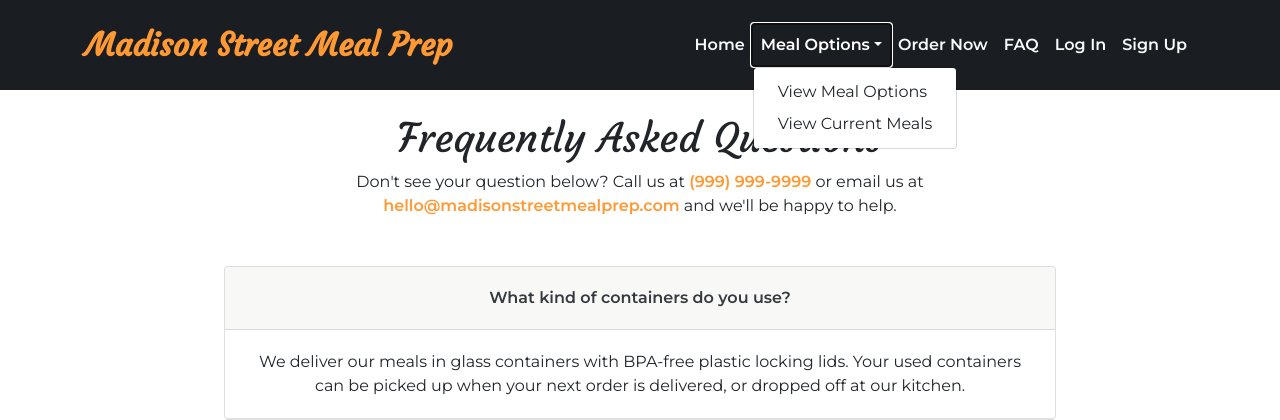
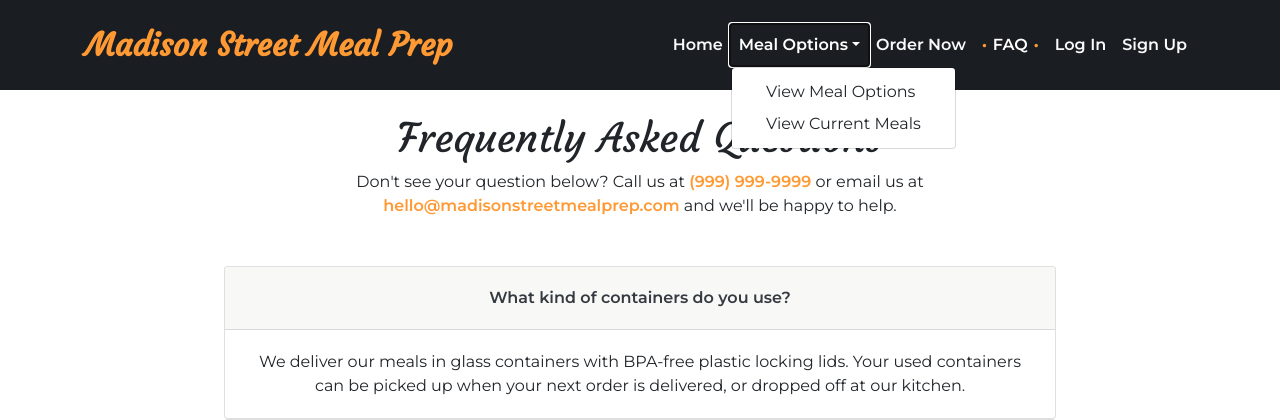
Before and after one commit to asuratte/web-tech-2-final, a PHP site: template view/faq.twig in a window 1280 px wide, after a click on "Meal Options". Shown: the top 420 px of the page. Run offline with PHP 8.4, Linux system fonts and the light colour scheme; the template is opened without the code that fills it, so the values that code supplies are empty; some libraries are stand-ins or nearby versions.

Commit message:
Added active navigation classes with twig logic

```diff
--- a/view/shared/navigation.twig
+++ b/view/shared/navigation.twig
@@ -8,27 +8,29 @@
             </button>
             <div class="collapse navbar-collapse" id="navbarNav">
                 <ul class="navbar-nav">
-                    <li class="nav-item">
+                    <li class="nav-item {% if page_title == 'Home' %}{{ 'active' }}{% endif %}">
                         <a class="nav-link" href=".?action=Show Home">Home</a>
                     </li>
                     <li class="nav-item dropdown">
                         <a class="nav-link dropdown-toggle" href="#" id="navbarDropdownMeals" role="button" data-toggle="dropdown" aria-haspopup="true" aria-expanded="false">Meal Options</a>
                         <div class="dropdown-menu" aria-labelledby="navbarDropdownMeals">
-                            <a class="dropdown-item" href=".?action=Show Meal Options">View Meal Options</a>
-                            <a class="dropdown-item" href=".?action=Show Current Meals">View Current Meals</a>
+                            <ul class="subnav p-0">
+                                <li class="nav-item {% if page_title == 'Meal Options' %}{{ 'active' }}{% endif %}"><a class="dropdown-item nav-sub-link" href=".?action=Show Meal Options">View Meal Options</a></li>
+                                <li class="nav-item {% if page_title == 'Current Meals' %}{{ 'active' }}{% endif %}"><a class="dropdown-item nav-sub-link" href=".?action=Show Current Meals">View Current Meals</a></li>
+                            </ul>
                         </div>
                     </li>
-                    <li class="nav-item">
+                    <li class="nav-item {% if page_title == 'Order Now' %}{{ 'active' }}{% endif %}">
                         <a class="nav-link" href=".?action=Show Order Now">Order Now</a>
                     </li>
-                    <li class="nav-item">
+                    <li class="nav-item {% if page_title == 'FAQ' %}{{ 'active' }}{% endif %}">
                         <a class="nav-link" href=".?action=Show FAQ">FAQ</a>
                     </li>
                     {% if session.is_valid_user is not defined %}
-                        <li class="nav-item">
+                        <li class="nav-item {% if page_title == 'Log In' %}{{ 'active' }}{% endif %}">
                             <a class="nav-link" href=".?action=Show Log In">Log In</a>
                         </li>
-                        <li class="nav-item">
+                        <li class="nav-item {% if page_title == 'Sign Up' %}{{ 'active' }}{% endif %}">
                             <a class="nav-link" href=".?action=Show Sign Up">Sign Up</a>
                         </li>
                     {% else %}
@@ -37,14 +39,16 @@
                                 <i class="fas fa-user pr-2 my-account-icon"></i>{{ session.first_name|e }}
                             </a>
                             <div class="dropdown-menu" aria-labelledby="navbarDropdownProfile">
-                                <a class="dropdown-item" href=".?action=Show Order History">Order History</a>
-                                <a class="dropdown-item" href=".?action=Show My Account">My Account</a>
-                                <a class="dropdown-item" href=".?action=Log Out">Log Out</a>
+                                <ul class="subnav p-0">
+                                    <li class="nav-item {% if page_title == 'Order History' %}{{ 'active' }}{% endif %}"><a class="dropdown-item nav-sub-link" href=".?action=Show Order History">Order History</a></li>
+                                    <li class="nav-item {% if page_title == 'My Account' %}{{ 'active' }}{% endif %}"><a class="dropdown-item nav-sub-link" href=".?action=Show My Account">My Account</a></li>
+                                    <li class="nav-item"><a class="dropdown-item nav-sub-link" href=".?action=Log Out">Log Out</a></li>
                             </div>
                         </li>
                     {% endif %}
                 </ul>
             </div>
+
         </div>
     </nav>
 </header>
--- a/view/style/style.css
+++ b/view/style/style.css
@@ -22,6 +22,34 @@ body {
     content: "\2022";
     color: #ff9933;
     padding-left: .35rem;
+}
+
+.navbar-dark .navbar-nav .nav-sub-link:before {
+    content: "\2022";
+    color: #ffffff;
+    padding-right: .35rem;
+}
+
+.navbar-dark .navbar-nav .nav-sub-link:after {
+    content: "\2022";
+    color: #ffffff;
+    padding-left: .35rem;
+}
+
+.navbar-dark .navbar-nav .active>.nav-sub-link:before {
+    content: "\2022";
+    color: #ff9933;
+    padding-right: .35rem;
+}
+
+.navbar-dark .navbar-nav .active>.nav-sub-link:after {
+    content: "\2022";
+    color: #ff9933;
+    padding-left: .35rem;
+}
+
+ul.subnav {
+    list-style-type: none;
 }
 
 .navbar-dark .navbar-nav .nav-link {
@@ -115,8 +143,6 @@ form button.btn.btn-primary:hover {
     color: #ff9933;
     border-color: #ff9933;
 }
-
-
 
 .form-group>label {
     font-weight: 700;
```
